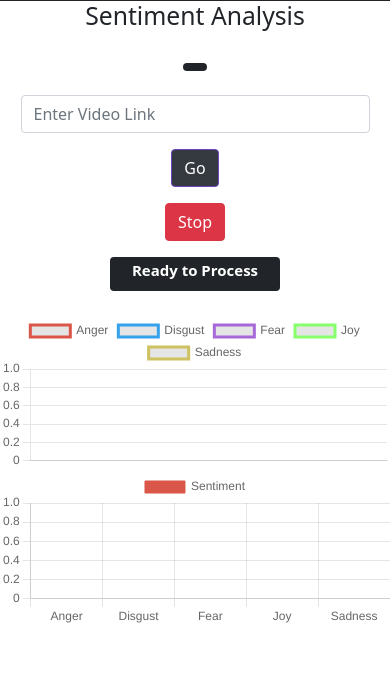
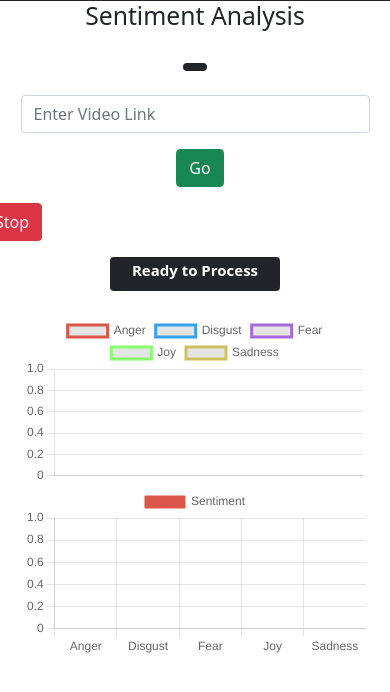
Before and after one commit to cmdev007/Power-Utilisaton-Prediction, a Django app: page /sentiment in a window 390 px wide. Shown: the part 55-747 px from the top of the page. Run offline with Django 3.2, Linux system fonts and the light colour scheme; data that the repository does not hold is empty; some libraries are stand-ins or nearby versions.

Commit message:
SENTIMENT-FRONT: button alignment and responsiveness correction

```diff
--- a/templates/sentiment.html
+++ b/templates/sentiment.html
@@ -9,6 +9,7 @@
         justify-content: center;
         align-items: center;
     }
+
 </style>
 </head>
 <body>
@@ -28,15 +29,22 @@
             </div>
         </div>
         <br>
+        <div class="row">
+            <div class="col-xs-6 col-md-4">
+            </div>
+            <div class="col-xs-6 col-md-4">
             <form class="d-flex justify-content-center flex-wrap" method="post" action="/PidOpener">
                 {% csrf_token %}
                 <div class="mb-3"><input size=30 type="link" class="form-control" name="link" placeholder="Enter Video Link" /></div>
-                <div class="mb-3"><button class="btn btn-primary" type="submit" style="background: var(--bs-gray-dark);color: var(--bs-white);border-color: var(--bs-purple);">Go </button></div>
+                <div class="mb-3" style="margin-left:10px;"><button class="btn btn-success" type="submit">Go </button></div>
             </form>
-            <form class="d-flex justify-content-center flex-wrap" method="post" action="/PidCloser">
+            </div>
+            <div class="col-xs-6 col-md-4">
+            <form class="d-flex  flex-wrap" method="post" action="/PidCloser">
                 {% csrf_token %}
-                <div class="mb-3"><button class="btn btn-danger" type="submit" >Stop </button></div>
+                <div class="mb-3"style="margin-left:-30px;" ><button class="btn btn-danger" type="submit" >Stop </button></div>
             </form>
+            </div>
         </div>
 
 
@@ -49,15 +57,22 @@
                 </h5>
             </div>
         </div>
+        </div>
 
         <br>
     </section>
 <div class="row">
-    <div class="col justify-content-center">
-        <canvas id="myChart" width="200" height="80"></canvas>
+
+    <div class=" col-sm-6">
+    <div class="container container-fluid">
+        <canvas id="myChart"></canvas>
     </div>
-    <div class="col justify-content-center">
-        <canvas id="myChartBar" width="200" height="80"></canvas>
+    </div>
+
+    <div class="col-sm-6">
+    <div class="container container-fluid">
+        <canvas id="myChartBar"></canvas>
+    </div>
     </div>
 </div>
     <script>
```
